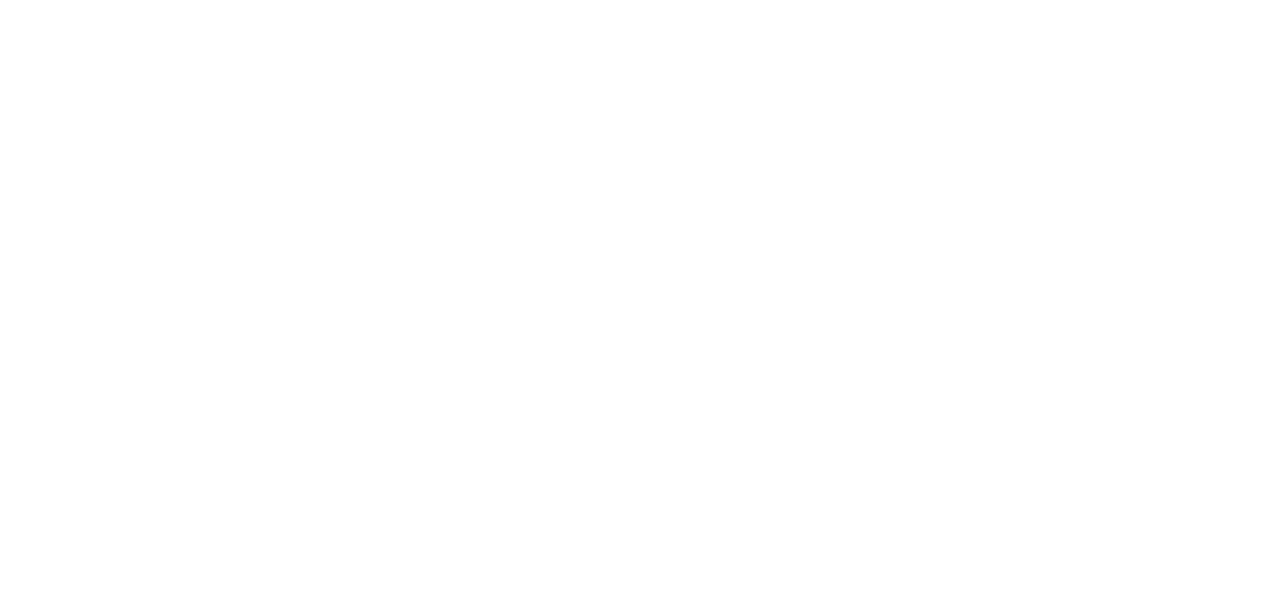
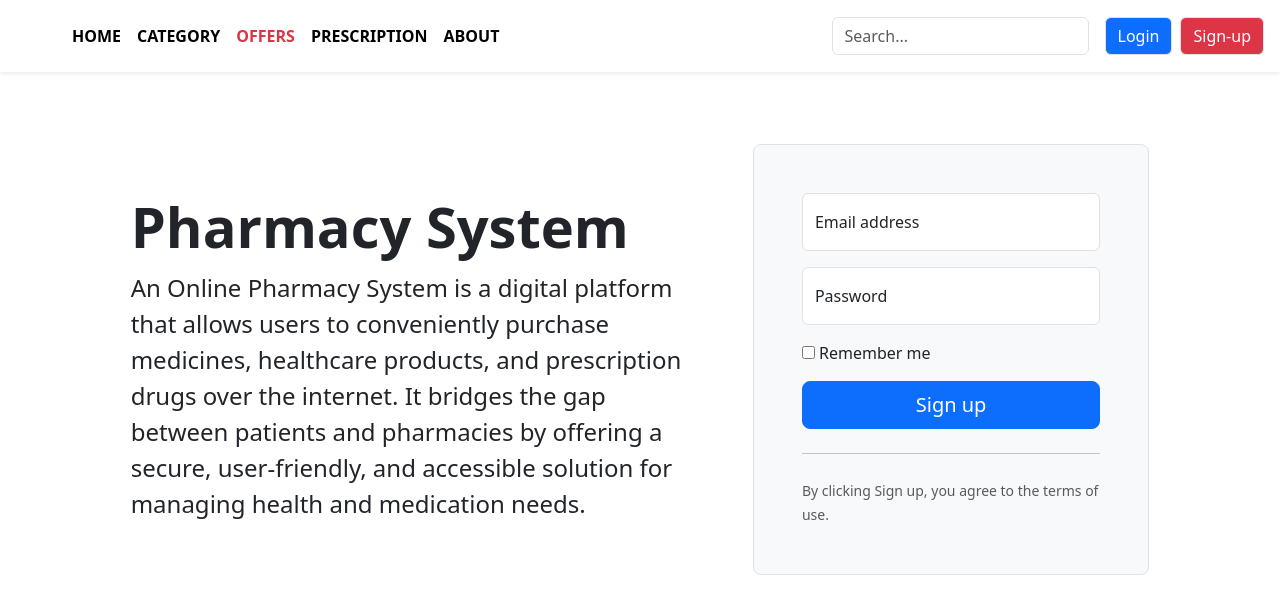
Before and after one commit to VinulVinsura/Pharmacy-System-FrontEnd, an Angular app: page /login in a window 1280 px wide. Before the commit this address led to /. Shown: the top 614 px of the page. Built offline with nearby package versions, Linux system fonts and the light colour scheme.

Commit message:
login page created

```diff
--- a/src/app/app.routes.ts
+++ b/src/app/app.routes.ts
@@ -1,9 +1,14 @@
 import { Routes } from '@angular/router';
 import {HomePageComponent} from "./home-page/home-page.component";
+import {LoginPageComponent} from "./public/login-page/login-page.component";
 
 export const routes: Routes = [
   {
     path:'',
     component:HomePageComponent
+  },
+  {
+    path:'login',
+    component:LoginPageComponent
   }
 ];
--- a/src/app/common/header/header.component.html
+++ b/src/app/common/header/header.component.html
@@ -14,7 +14,7 @@
         <input type="search" class="form-control form-control-dark border"  placeholder="Search..." aria-label="Search">
       </form>
       <div class="text-end">
-        <button type="button" class="btn btn-primary me-2 border">Login</button>
+        <button type="button" class="btn btn-primary me-2 border" [routerLink]="'/login'">Login</button>
         <button type="button" class="btn btn-danger border">Sign-up</button>
       </div>
     <hr>
--- a/src/app/common/header/header.component.ts
+++ b/src/app/common/header/header.component.ts
@@ -1,9 +1,12 @@
 import { Component } from '@angular/core';
+import {RouterLink} from "@angular/router";
 
 @Component({
   selector: 'app-header',
   standalone: true,
-  imports: [],
+  imports: [
+    RouterLink
+  ],
   templateUrl: './header.component.html',
   styleUrl: './header.component.css'
 })
--- a/src/app/home-page/home-page.component.html
+++ b/src/app/home-page/home-page.component.html
@@ -10,7 +10,7 @@
           <p class="lead">Order genuine medicines, health products, and prescription drugs from the comfort of your home. Our easy-to-use platform lets you upload prescriptions, browse top brands, and get fast doorstep delivery – all backed by certified pharmacists and secure digital services. Experience a smarter, safer way to care for your health.</p>
           <div class="d-grid gap-2 d-md-flex justify-content-md-start mb-4 mb-lg-3">
             <button type="button" class="btn btn-primary btn-lg px-4 me-md-2 fw-bold">🛒 Shop Medicines</button>
-            <button type="button" class="btn btn-success btn-lg px-4">🔐 Sign In</button>
+            <button type="button" class="btn btn-success btn-lg px-4" [routerLink]="'/login'">🔐 Sign In</button>
           </div>
         </div>
       </div>
--- a/src/app/home-page/home-page.component.ts
+++ b/src/app/home-page/home-page.component.ts
@@ -1,11 +1,13 @@
 import { Component } from '@angular/core';
 import {HeaderComponent} from "../common/header/header.component";
+import {RouterLink} from "@angular/router";
 
 @Component({
   selector: 'app-home-page',
   standalone: true,
   imports: [
-    HeaderComponent
+    HeaderComponent,
+    RouterLink
   ],
   templateUrl: './home-page.component.html',
   styleUrl: './home-page.component.css'
--- /dev/null
+++ b/src/app/public/login-page/login-page.component.css
@@ -0,0 +1,5 @@
+
+.card-img-top{
+  height: 20rem;
+
+}
--- /dev/null
+++ b/src/app/public/login-page/login-page.component.html
@@ -0,0 +1,31 @@
+<div class="mb-5">
+  <app-header></app-header>
+</div>
+<div class="container mt-4s col-xl-10 col-xxl-8 px-4 py-5">
+  <div class="row align-items-center g-lg-5 py-5">
+    <div class="col-lg-7 text-center text-lg-start">
+      <h1 class="display-4 fw-bold lh-1 mb-3">Pharmacy System</h1>
+      <small class="col-lg-10 fs-4">An Online Pharmacy System is a digital platform that allows users to conveniently purchase medicines, healthcare products, and prescription drugs over the internet. It bridges the gap between patients and pharmacies by offering a secure, user-friendly, and accessible solution for managing health and medication needs.</small>
+    </div>
+    <div class="col-md-10 mx-auto col-lg-5">
+      <form class="p-4 p-md-5 border rounded-3 bg-light">
+        <div class="form-floating mb-3">
+          <input type="email" class="form-control" id="floatingInput" placeholder="name@example.com">
+          <label for="floatingInput">Email address</label>
+        </div>
+        <div class="form-floating mb-3">
+          <input type="password" class="form-control" id="floatingPassword" placeholder="Password">
+          <label for="floatingPassword">Password</label>
+        </div>
+        <div class="checkbox mb-3">
+          <label>
+            <input type="checkbox" value="remember-me"> Remember me
+          </label>
+        </div>
+        <button class="w-100 btn btn-lg btn-primary" type="submit">Sign up</button>
+        <hr class="my-4">
+        <small class="text-muted">By clicking Sign up, you agree to the terms of use.</small>
+      </form>
+    </div>
+  </div>
+</div>
```
Also changed, not shown: src/app/public/login-page/login-page.component.ts (added, +15 -0 lines), 1 other file (tests, documents, lock files or other folders).
